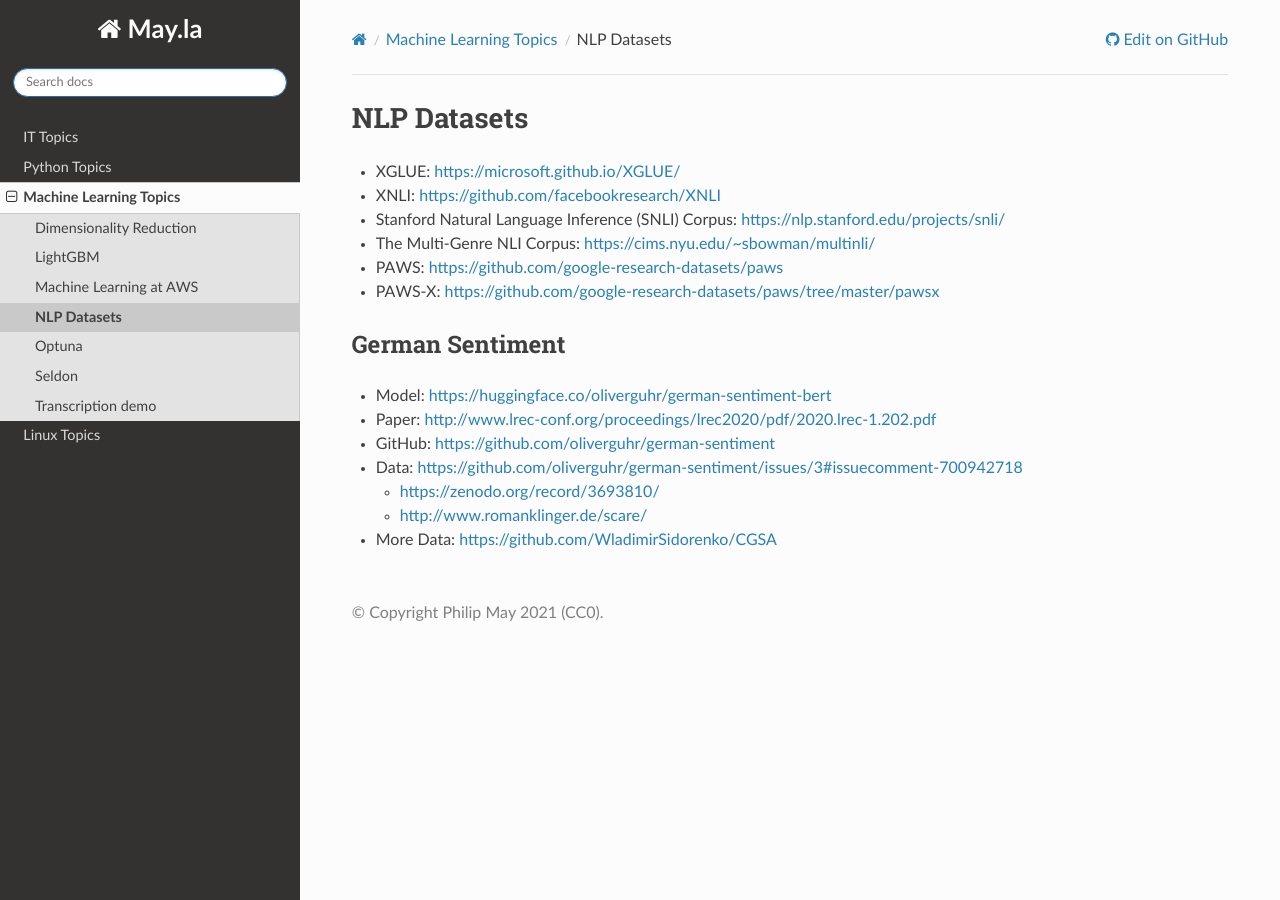
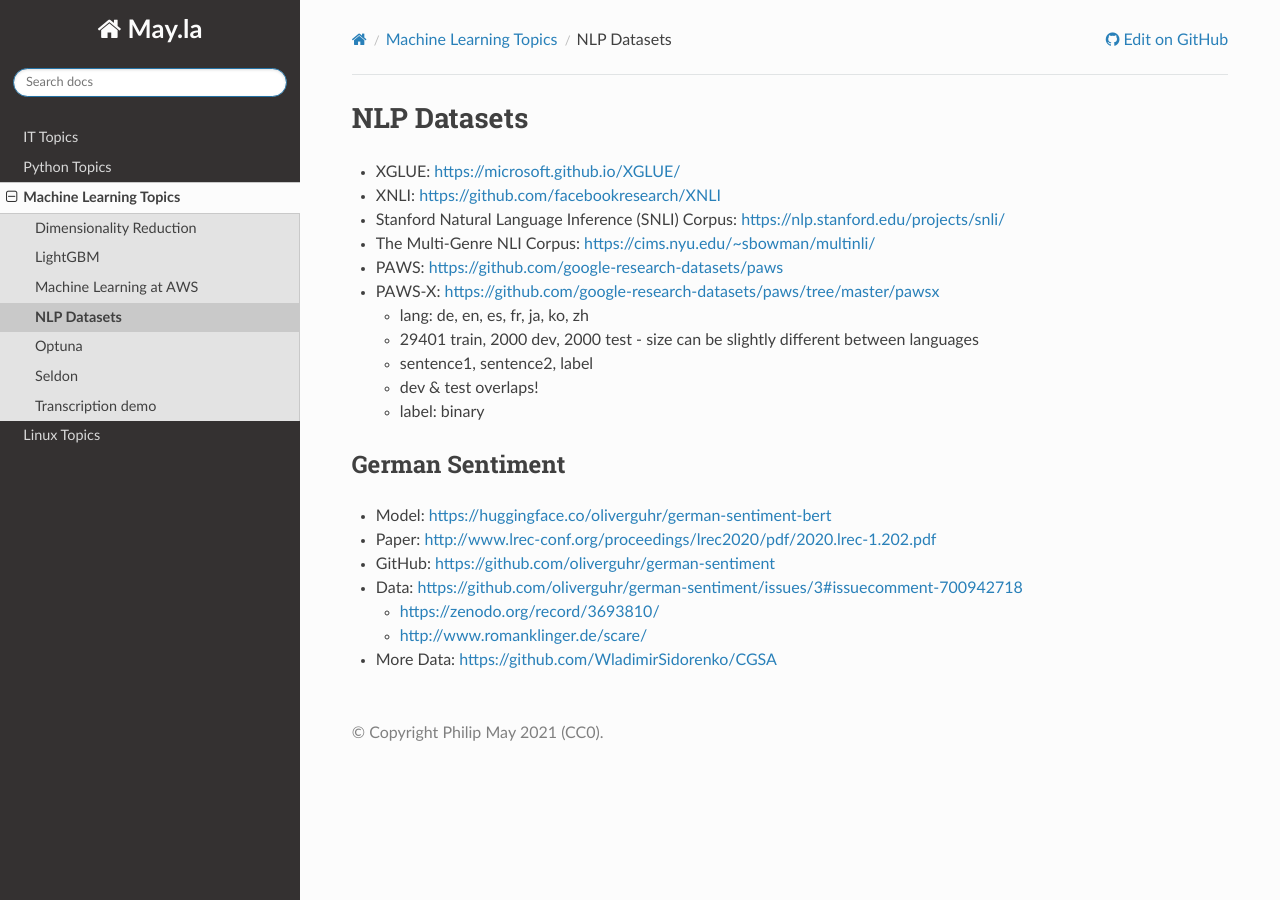
Before and after one commit to PhilipMay/May.la, a Sphinx documentation site: the page built from source/ml/nlp-datasets.md, in a window 1280 px wide. Built offline with Sphinx 7.4.7 and the Read the Docs theme 2.0.0, drawn with Linux system fonts in a browser that asks for light colours.

Commit message:
Update nlp-datasets.md

```diff
--- a/source/ml/nlp-datasets.md
+++ b/source/ml/nlp-datasets.md
@@ -5,6 +5,11 @@
 * The Multi-Genre NLI Corpus: <https://cims.nyu.edu/~sbowman/multinli/>
 * PAWS: <https://github.com/google-research-datasets/paws>
 * PAWS-X: <https://github.com/google-research-datasets/paws/tree/master/pawsx>
+  * lang: de, en, es, fr, ja, ko, zh
+  * 29401 train, 2000 dev, 2000 test - size can be slightly different between languages
+  * sentence1, sentence2, label
+  * dev & test overlaps!
+  * label: binary
 
 ## German Sentiment
 * Model: <https://huggingface.co/oliverguhr/german-sentiment-bert>
```
